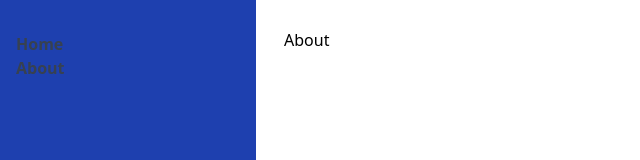
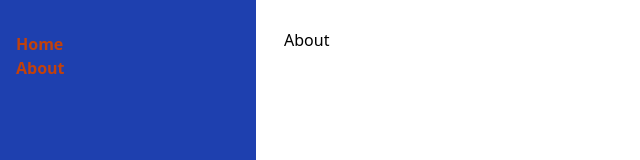
Before and after one commit to mrudula14/react-charts, a React (Vite) app: page /react-charts/about in a window 1280 px wide. Shown: the top 160 px of the page, without its empty margins (0-640 px from the left). Built offline with nearby package versions, Linux system fonts and the light colour scheme.

Commit message:
router config

```diff
--- a/src/components/Sidebar/Sidebar.jsx
+++ b/src/components/Sidebar/Sidebar.jsx
@@ -6,7 +6,7 @@
       <div className="w-64 bg-blue-800 h-screen px-4 py-2">
           <nav className="mt-3 text-white font-bold">
               <div className="mb-2 rounded">
-                  <Link to="/" className="flex items-center">
+                  <Link to="/react-charts" className="flex items-center">
                       {/* <img
                           src="https://alexharkness.com/wp-content/uploads/2020/06/logo-2.png"
                           className="mr-3 h-12"
@@ -21,7 +21,7 @@
                       <ul className="mt-3 text-white font-bold">
                           <li>
                               <NavLink
-                              to="/"
+                              to="/react-charts"
                                   className={({isActive}) =>
                                       `block py-2 pr-4 pl-3 duration-200 border-b border-gray-100 ${isActive ? 'text-orange-700': 'text-gray-700'} lg:hover:bg-transparent lg:border-0 hover:text-orange-700 lg:p-0`
                                   }
@@ -31,7 +31,7 @@
                           </li>
                           <li>
                               <NavLink
-                              to="/about"
+                              to="/react-charts//about"
                                   className={({isActive}) =>
                                       `block py-2 pr-4 pl-3 duration-200 border-b border-gray-100 ${isActive ? 'text-orange-700': 'text-gray-700'} lg:hover:bg-transparent lg:border-0 hover:text-orange-700 lg:p-0`
                                   }
```
Also changed, not shown: 2 other files (tests, documents, lock files or other folders).
